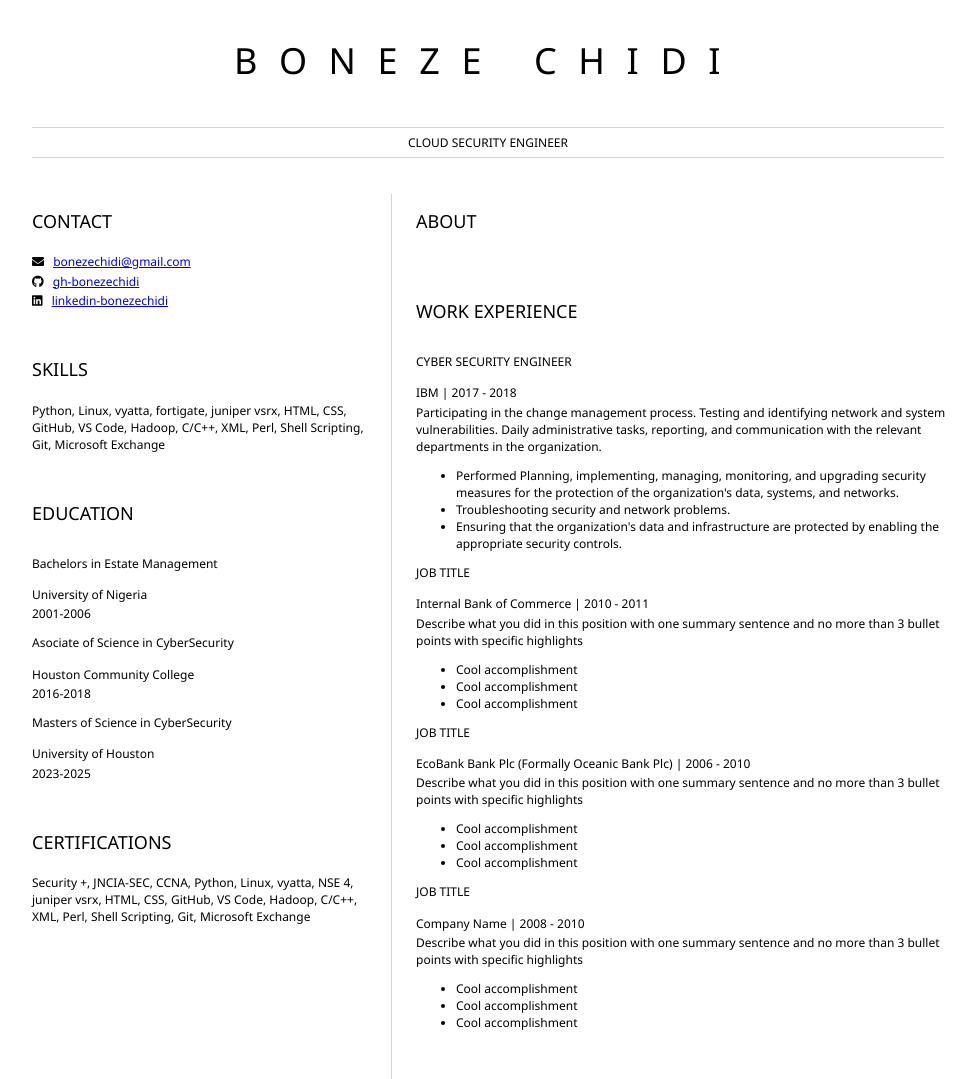
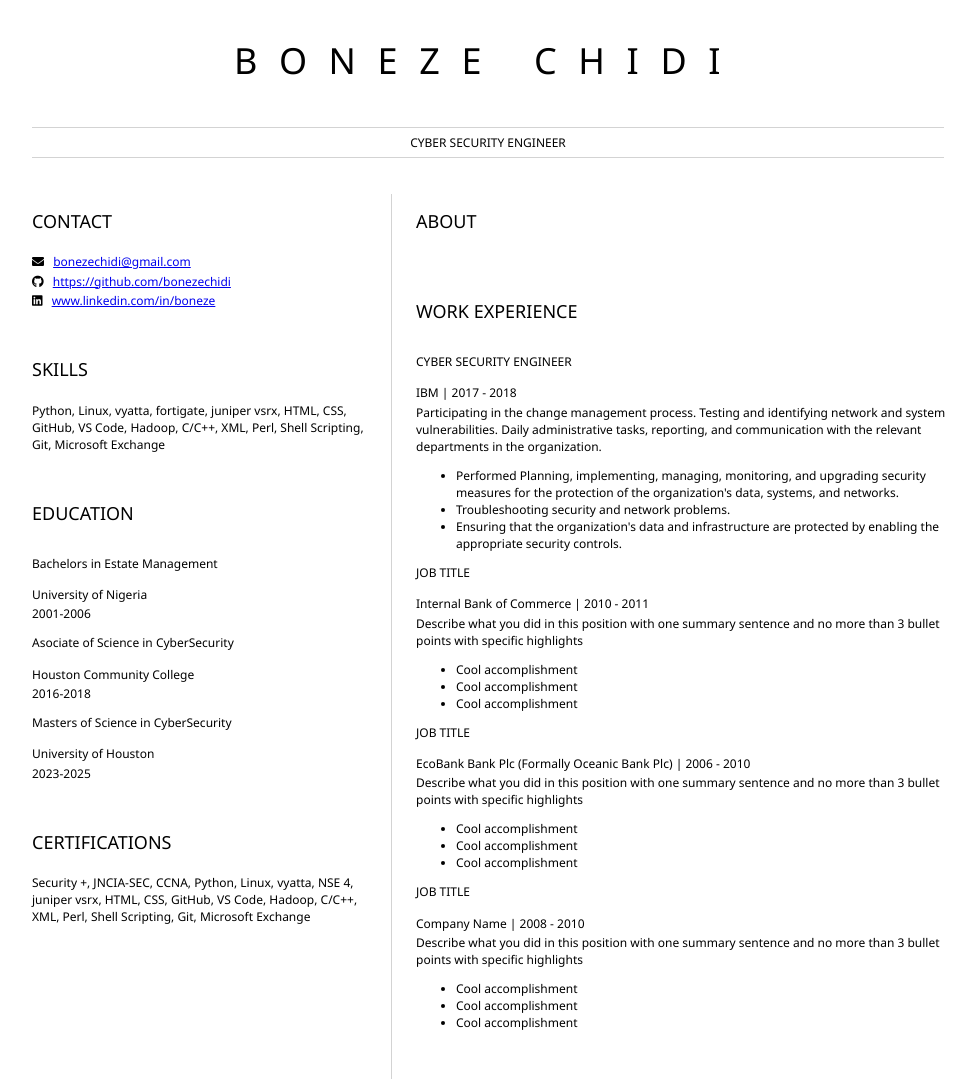
Before and after one commit to bonezechidi/resume, a plain HTML site: page index.html in a window 1280 px wide. Shown: the whole page, without its empty margins (152-1128 px from the left). Drawn offline with Linux system fonts and the light colour scheme.

Commit message:
update change

```diff
--- a/index.html
+++ b/index.html
@@ -10,7 +10,7 @@
 			<!-- resume header with your name and title -->
 			<h1>BONEZE CHIDI</h1>
 			<hr>
-			CLOUD SECURITY ENGINEER
+			CYBER SECURITY ENGINEER
 			<hr>
 		</header>
 		<main>
@@ -24,11 +24,11 @@
                     </p>
                     <p>
                         <i class="fab fa-github" aria-hidden="true"></i>
-                        <a href="github.com/gh-username">gh-bonezechidi</a>
+                        <a href="github.com/gh-username">https://github.com/bonezechidi</a>
                     </p>
                     <p>
                         <i class="fab fa-linkedin" aria-hidden="true"></i>
-                        <a href="linkedin.com/linkedin-username">linkedin-bonezechidi</a>
+                        <a href="linkedin.com/linkedin-username">www.linkedin.com/in/boneze</a>
                     </p>
 				</section>
 				<section>
```
